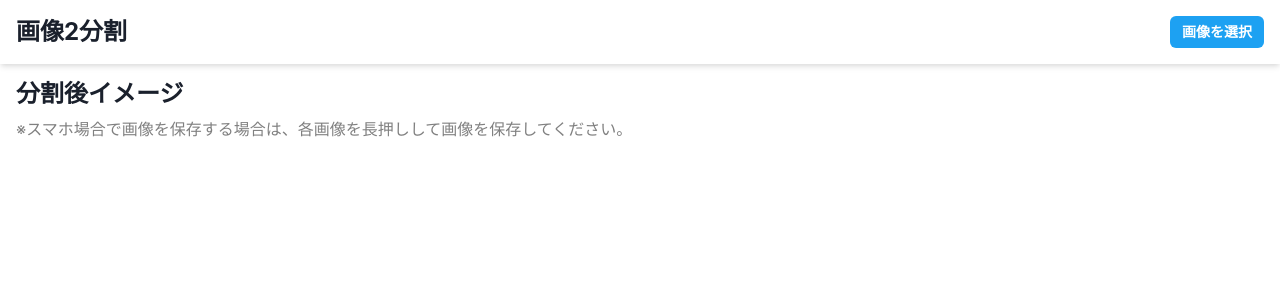
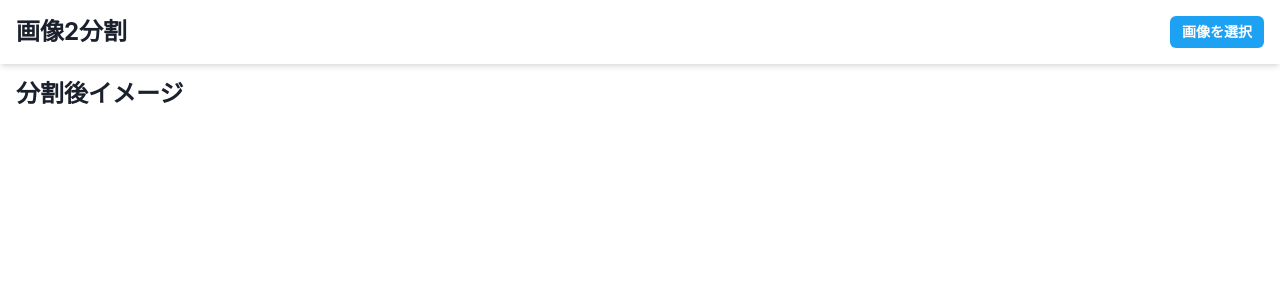
Before and after one commit to taaaaho/image2split, a React (Create React App) app: page / in a window 1280 px wide. Shown: the top 300 px of the page. Built offline with nearby package versions, Linux system fonts and the light colour scheme.

Commit message:
refactor

```diff
--- a/src/App.jsx
+++ b/src/App.jsx
@@ -1,9 +1,8 @@
 import React, { useState, useRef } from 'react'
 import './App.css';
-import { Stack, Heading, Flex, HStack, VStack, Image, Button, Box, Text, Spacer } from '@chakra-ui/react'
+import { Stack, Heading, Flex, HStack, VStack, Image, Button, Box, Spacer } from '@chakra-ui/react'
 import ReactCrop from 'react-image-crop'
 import Loading from './component/Loading';
-// import { isMobile } from "react-device-detect"
 
 function App() {
   const [targetImage, setTargetImage] = useState('')
@@ -116,18 +115,6 @@ function App() {
     dlLink.click()
   }
 
-  // const saveImages = () => {
-  //   let dlLink = document.createElement('a')
-  //   dlLink.href = croppedImageLeftUrl
-  //   dlLink.download = 'left.png'
-  //   dlLink.click()
-
-  //   let dlLink2 = document.createElement('a')
-  //   dlLink2.href = croppedImageRightUrl
-  //   dlLink2.download = 'right.png'
-  //   dlLink2.click()
-  // }
-
   const fileUpload = () => {
     console.log(inputRef.current);
     inputRef.current.click();
@@ -231,20 +218,8 @@ function App() {
         )}
         </>
         )}
-        <Text color="gray">※スマホ場合で画像を保存する場合は、各画像を長押しして画像を保存してください。</Text>
+        {/* <Text color="gray">※スマホ場合で画像を保存する場合は、各画像を長押しして画像を保存してください。</Text> */}
       </Stack>
-      {/* {!isMobile && ( */}
-      {/* <Button
-        disabled={isLoading}
-        onClick={saveImages}
-        isFullWidth
-        position="fixed"
-        bottom="0"
-        colorScheme="twitter"
-      >
-        保存
-      </Button> */}
-      {/* )} */}
     </Flex>
   );
 }
```
